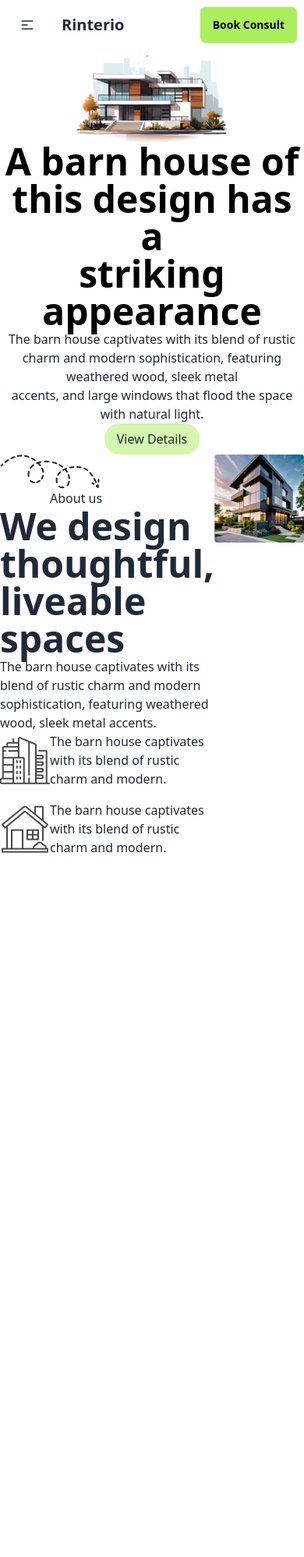
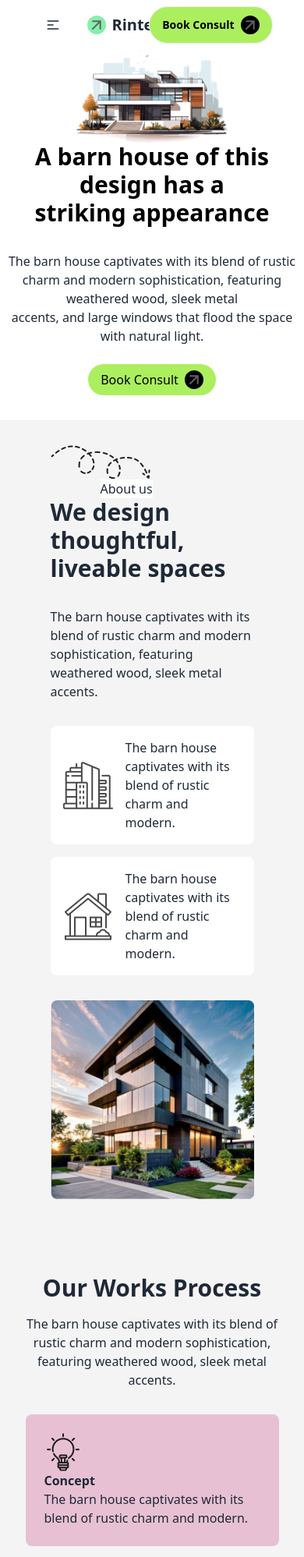
Before and after one commit to md-mohosin/assignment-3, a plain HTML site: page index.html in a window 390 px wide. Shown: the top 1997 px of the page at 78% size. Before the commit the page ends 1099 px from the top, so only its background shows below. Drawn offline with nearby package versions, Linux system fonts and the light colour scheme.

Commit message:
footer section add

```diff
--- a/index.html
+++ b/index.html
@@ -12,7 +12,7 @@
 
 <body>
 
-    <header>
+    <header class="w-5/6 mx-auto">
         <div class="navbar bg-base-100">
             <div class="navbar-start">
                 <div class="dropdown">
@@ -24,7 +24,11 @@
                         </svg>
                     </div>
                 </div>
-                <a class="btn btn-ghost text-xl font-bold">Rinterio</a>
+                <a class="btn btn-ghost text-xl font-bold"><svg xmlns="http://www.w3.org/2000/svg" height="24px"
+                        class="bg-green-300 rounded-full -rotate-45" viewBox="0 -960 960 960" width="24px"
+                        fill="#5f6368">
+                        <path d="M647-440H160v-80h487L423-744l57-56 320 320-320 320-57-56 224-224Z" />
+                    </svg>Rinterio</a>
             </div>
             <div class="navbar-center hidden lg:flex">
                 <ul class="menu menu-horizontal px-1">
@@ -36,7 +40,11 @@
                 </ul>
             </div>
             <div class="navbar-end">
-                <a class="btn bg-[#ABEF5F] text-black">Book Consult</a>
+                <a class="btn bg-[#ABEF5F] text-black rounded-full">Book Consult<svg xmlns="http://www.w3.org/2000/svg"
+                        height="24px" class="bg-black rounded-full -rotate-45" viewBox="0 -960 960 960" width="24px"
+                        fill="#5f6368">
+                        <path d="M647-440H160v-80h487L423-744l57-56 320 320-320 320-57-56 224-224Z" />
+                    </svg></a>
             </div>
         </div>
     </header>
@@ -50,45 +58,112 @@
                 <img src="./images/banner.png" alt="">
             </div>
             <div class="text-center">
-                <h1 class="font-bold text-black text-5xl">A barn house of this design has a <br> striking appearance
+                <h1 class="font-bold text-black text-3xl md:text-5xl mb-8">A barn house of this design has a <br>
+                    striking
+                    appearance
                 </h1>
                 <p>The barn house captivates with its blend of rustic charm and modern sophistication, featuring
                     weathered wood, sleek metal <br> accents, and large windows that flood the space with natural light.
                 </p>
-                <button class="bg-[#D4F6AE] p-2 px-4 rounded-full">View Details</button>
+                <button class=" bg-[#ABEF5F] text-black rounded-full p-2 px-4 mb-8 inline-flex gap-2 mt-6">Book Consult
+                    <svg xmlns="http://www.w3.org/2000/svg" height="24px" class="bg-black rounded-full -rotate-45"
+                        viewBox="0 -960 960 960" width="24px" fill="#5f6368">
+                        <path d="M647-440H160v-80h487L423-744l57-56 320 320-320 320-57-56 224-224Z" />
+                    </svg></button>
             </div>
         </section>
 
 
-        <section class="flex">
+        <section class=" bg-[#F4F4F4]">
+            <div class="md:flex items-center p-8 w-5/6 mx-auto gap-8">
                 <div>
                     <img src="./images/Vector.png" alt="">
-                <button class="bg-[#FFFFFF] pl-16">About us</button>
+                    <button class="bg-[#FFFFFF] ml-16">About us</button>
                     <div>
-                    <h1 class="font-bold text-5xl">We design thoughtful, <br> liveable spaces</h1>
+                        <h1 class="font-bold text-3xl md:text-5xl mb-8">We design thoughtful, <br> liveable spaces</h1>
                         <p>The barn house captivates with its blend of rustic charm and
                             modern sophistication, featuring weathered wood, sleek metal accents.</p>
 
-                    <div class="flex items-center bg-[#FFFFFF]">
+                        <div class="gap-4 flex items-center bg-[#FFFFFF] p-4 rounded-lg mt-8">
                             <img src="./images/commercial.png" alt="">
                             <p>The barn house captivates with its blend of rustic charm and modern.</p>
                         </div>
-                    <div class="flex items-center bg-[#FFFFFF] mt-4">
+                        <div class="gap-4 flex items-center bg-[#FFFFFF] mt-4 p-4 rounded-lg">
                             <img src="./images/residential.png" alt="">
                             <p>The barn house captivates with its blend of rustic charm and modern.</p>
                         </div>
 
                     </div>
                 </div>
-            <div>
+                <div class="mt-8">
                     <img src="./images/Rectangle.png" alt="">
                 </div>
+            </div>
+
+
+
+
+            <!-- WORKS PROCESS SECTION -->
+            <div class="w-5/6 mx-auto mt-16">
+                <div class="text-center">
+                    <h1 class="text-3xl font-bold mb-4">Our Works Process</h1>
+                    <p>The barn house captivates with its blend of rustic charm and modern sophistication, <br>
+                        featuring
+                        weathered wood, sleek metal accents.</p>
+                </div>
+                <div class="grid md:grid-cols-4 gap-8 mt-8 pb-8">
+                    <div class="bg-[#E7C1D3] p-6 rounded-lg">
+                        <img src="./images/concept.png" alt="">
+                        <h1 class="font-bold">Concept</h1>
+                        <p>The barn house captivates with its blend of rustic charm and modern.</p>
+                    </div>
+                    <div class="bg-[#EFDA6E] p-6 rounded-lg">
+                        <img src="./images/flow-chart.png" alt="">
+                        <h1 class="font-bold">Design Process</h1>
+                        <p>The barn house captivates with its blend of rustic charm and modern.</p>
+                    </div>
+                    <div class="bg-[#A4DAC3] p-6 rounded-lg">
+                        <img src="./images/budget-planning.png" alt="">
+                        <h1 class="font-bold">Budget Planning</h1>
+                        <p>The barn house captivates with its blend of rustic charm and modern.</p>
+                    </div>
+                    <div class="bg-[#77AAEA] p-6 rounded-lg">
+                        <img src="./images/concept.png" alt="">
+                        <h1 class="font-bold">Concept</h1>
+                        <p>The barn house captivates with its blend of rustic charm and modern.</p>
+                    </div>
+                </div>
+            </div>
+
         </section>
+
+
+
+
+
     </main>
 
 
-    <footer>
-
+    <footer class="bg-[#1C1C1C] text-white text-center mt-20">
+        <h1 class="text-2xl font-bold pt-8 pb-6 inline-flex items-center gap-2"><svg xmlns="http://www.w3.org/2000/svg" height="24px"
+                class="bg-green-300 rounded-full -rotate-45" viewBox="0 -960 960 960" width="24px" fill="#5f6368">
+                <path d="M647-440H160v-80h487L423-744l57-56 320 320-320 320-57-56 224-224Z" />
+            </svg>Rinterio</h1>
+        <p class="text-gray-400">The barn house captivates with its blend of rustic charm and modern sophistication,
+            <br> featuring weathered wood, sleek metal accents.
+        </p>
+        <ul class="md:flex gap-8 justify-center mt-10 mb-10">
+            <li>Home</li>
+            <li>Service</li>
+            <li>Portfolio</li>
+            <li>Blogs</li>
+            <li>Contact Us</li>
+        </ul>
+        <button class=" bg-[#ABEF5F] text-black rounded-full p-2 px-4 mb-8 inline-flex gap-2">Book Consult <svg
+                xmlns="http://www.w3.org/2000/svg" height="24px" class="bg-black rounded-full -rotate-45"
+                viewBox="0 -960 960 960" width="24px" fill="#5f6368">
+                <path d="M647-440H160v-80h487L423-744l57-56 320 320-320 320-57-56 224-224Z" />
+            </svg></button>
     </footer>
 
 </body>
--- /dev/null
+++ b/tailwind.config.js
@@ -0,0 +1,8 @@
+/** @type {import('tailwindcss').Config} */
+module.exports = {
+    content: ["./src/**/*.{html,js}"],
+    theme: {
+      extend: {},
+    },
+    plugins: [],
+  }
```
Lines whose indentation alone changed are shown as unchanged.
